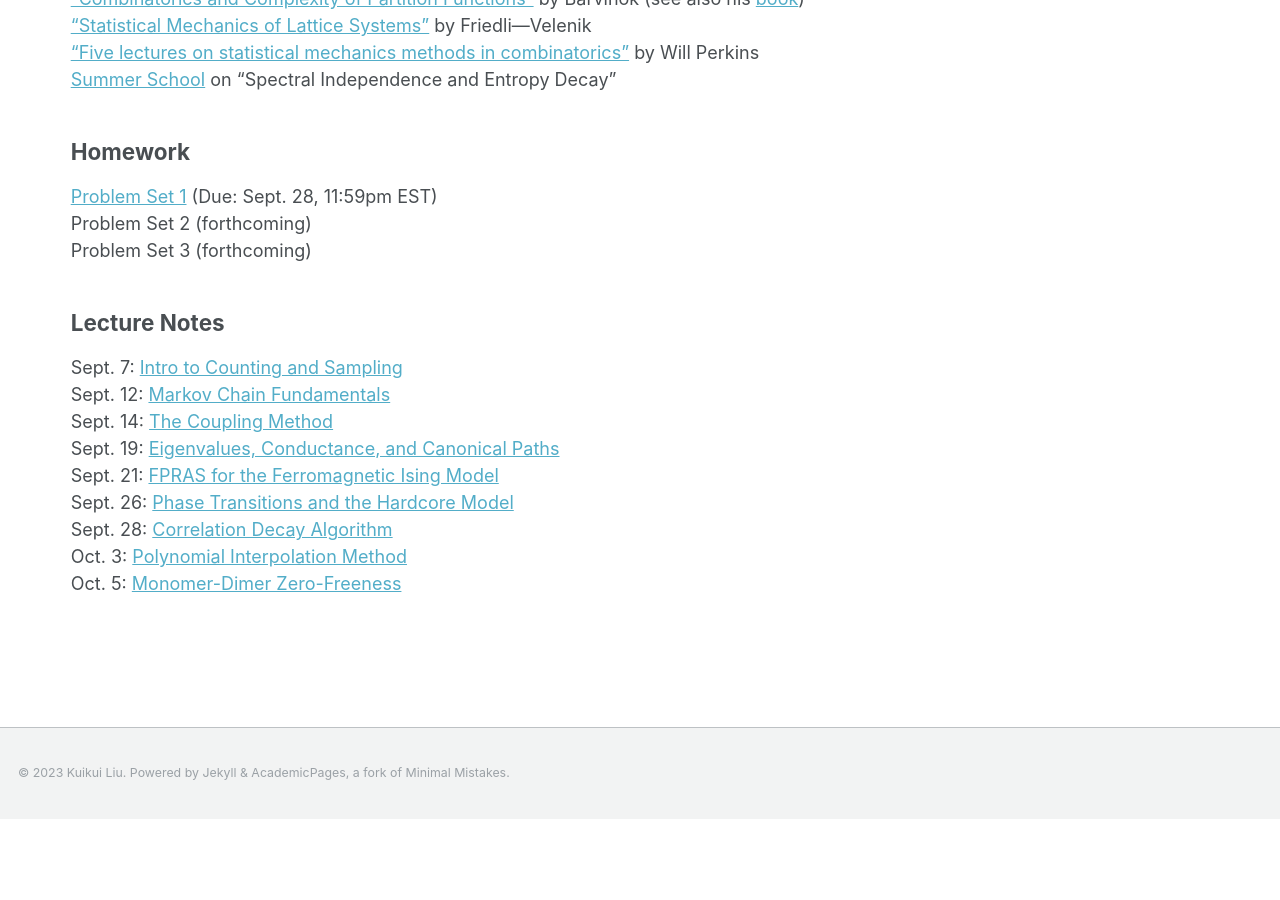
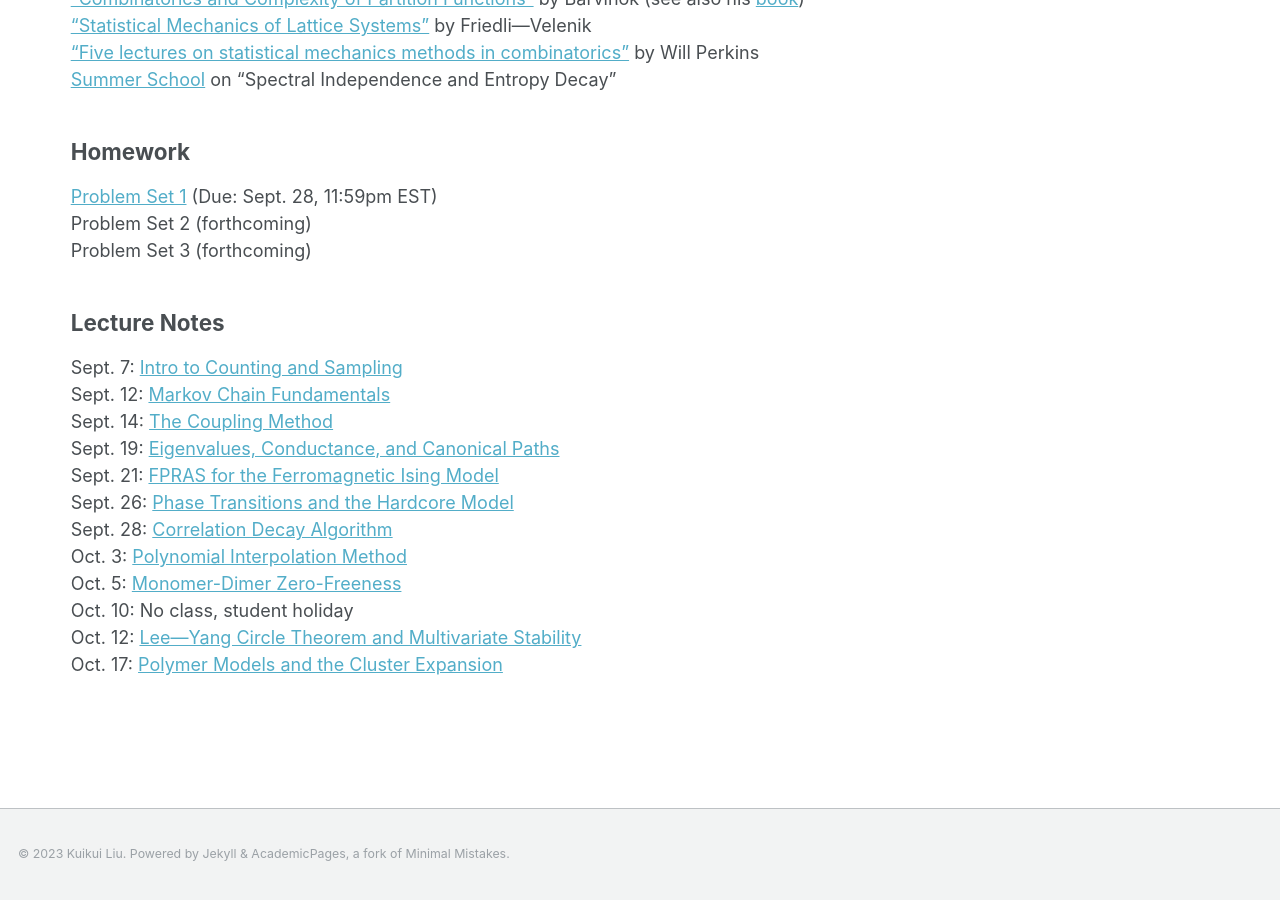
Before and after one commit to kuikuiliu/kuikuiliu.github.io, a Jekyll site: the page built from _teaching/fall2023-counting-sampling.md, in a window 1280 px wide and 900 px high, scrolled down 899 px. Built offline with Jekyll 4.4.1, drawn with Linux system fonts in a browser that asks for light colours; before the commit the page ends 1718 px from its top, so only the background shows below that.

Commit message:
add text for lectures 10 & 11

```diff
--- a/_teaching/fall2023-counting-sampling.md
+++ b/_teaching/fall2023-counting-sampling.md
@@ -52,3 +52,6 @@ Sept. 26: [Phase Transitions and the Hardcore Model](/files/au2023/6S891-lec6.pd
 Sept. 28: [Correlation Decay Algorithm](/files/au2023/6S891-lec7.pdf) <br />
 Oct. 3: [Polynomial Interpolation Method](/files/au2023/6S891-lec8.pdf) <br />
 Oct. 5: [Monomer-Dimer Zero-Freeness](/files/au2023/6S891-lec9.pdf) <br />
+Oct. 10: No class, student holiday <br />
+Oct. 12: [Lee&mdash;Yang Circle Theorem and Multivariate Stability](/files/au2023/6S891-lec10.pdf) <br />
+Oct. 17: [Polymer Models and the Cluster Expansion](/files/au2023/6S891-lec11.pdf) <br />
```
Also changed, not shown: 2 other files.
